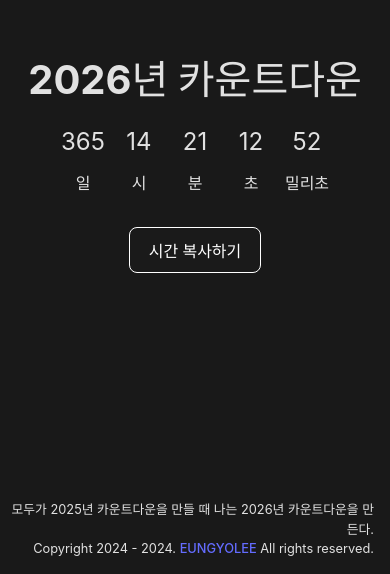
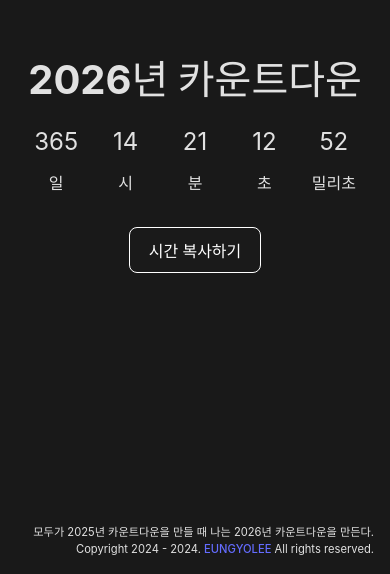
Before and after one commit to eungyolee/2026-countdown, a React (Vite) app: page / in a window 390 px wide. Shown: the part 270-844 px from the top of the page. Built offline with nearby package versions, Linux system fonts and the light colour scheme; a web font is replaced by a local one.

Commit message:
나는 css가 너무 싫어요

```diff
--- a/src/App.css
+++ b/src/App.css
@@ -7,17 +7,20 @@
 .clock {
   font-size: 3rem;
   line-height: 1.1;
-  margin: 1rem;
+  margin: 1rem 0;
+  display: flex;
+  justify-content: space-between;
 }
 
 .clock-label {
   font-size: 1.5rem;
-  margin: 1rem;
+  margin: 1rem 0;
+  display: flex;
+  justify-content: space-between;
 }
 
 .clock span,
 .clock-label span {
-  margin: 0 0.5rem;
   width: 6rem;
   display: inline-block;
   text-align: center;
@@ -33,7 +36,7 @@
   bottom: 1rem;
   right: 1rem;
   text-align: right;
-  font-size: 0.8rem;
+  font-size: 1rem;
   margin: 0;
 }
 
@@ -57,6 +60,6 @@
   }
 
   .copyright {
-    font-size: 0.8rem;
+    font-size: 0.7rem;
   }
 }
--- a/src/App.jsx
+++ b/src/App.jsx
@@ -39,7 +39,12 @@ function App() {
   }
 
   function copyTime() {
-    const text = `현재 ${TARGET_DATE.split(' ')[0].replaceAll('-', '. ')}까지 ${timeLeft.days}일 ${timeLeft.hours}시간 ${timeLeft.minutes}분 ${timeLeft.seconds}초 남았습니다.`;
+    let text = '';
+    if (!isRunning) {
+      text = `2026년 새해가 밝았습니다!`;
+    } else {
+      text = `현재 ${TARGET_DATE.split(' ')[0].replaceAll('-', '. ')}까지 ${timeLeft.days}일 ${timeLeft.hours}시간 ${timeLeft.minutes}분 ${timeLeft.seconds}초 남았습니다.`;
+    }
     navigator.clipboard.writeText(text);
     alert('시간이 복사되었습니다.');
   }
--- a/src/index.css
+++ b/src/index.css
@@ -30,7 +30,7 @@ body {
   display: flex;
   place-items: center;
   min-width: 320px;
-  min-height: 100vh;
+  height: 100vh;
 }
 
 h1 {
```
